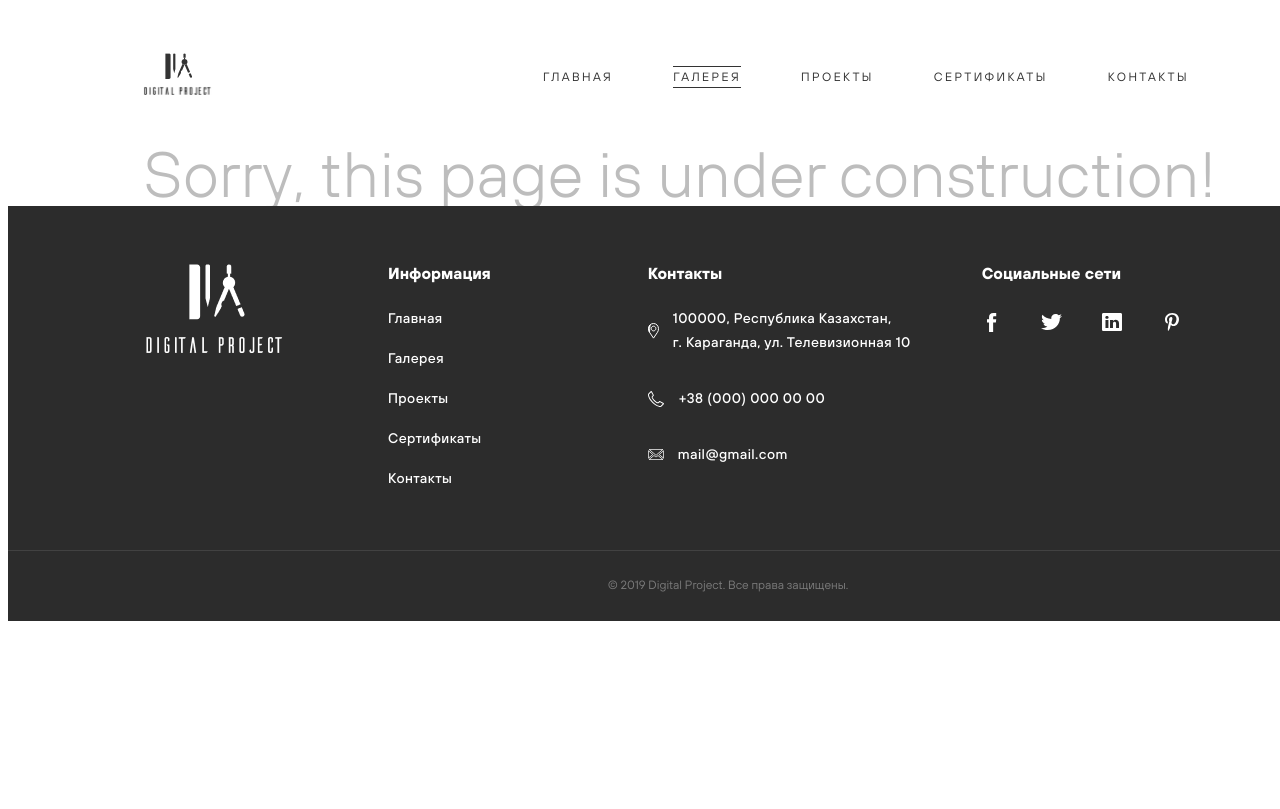
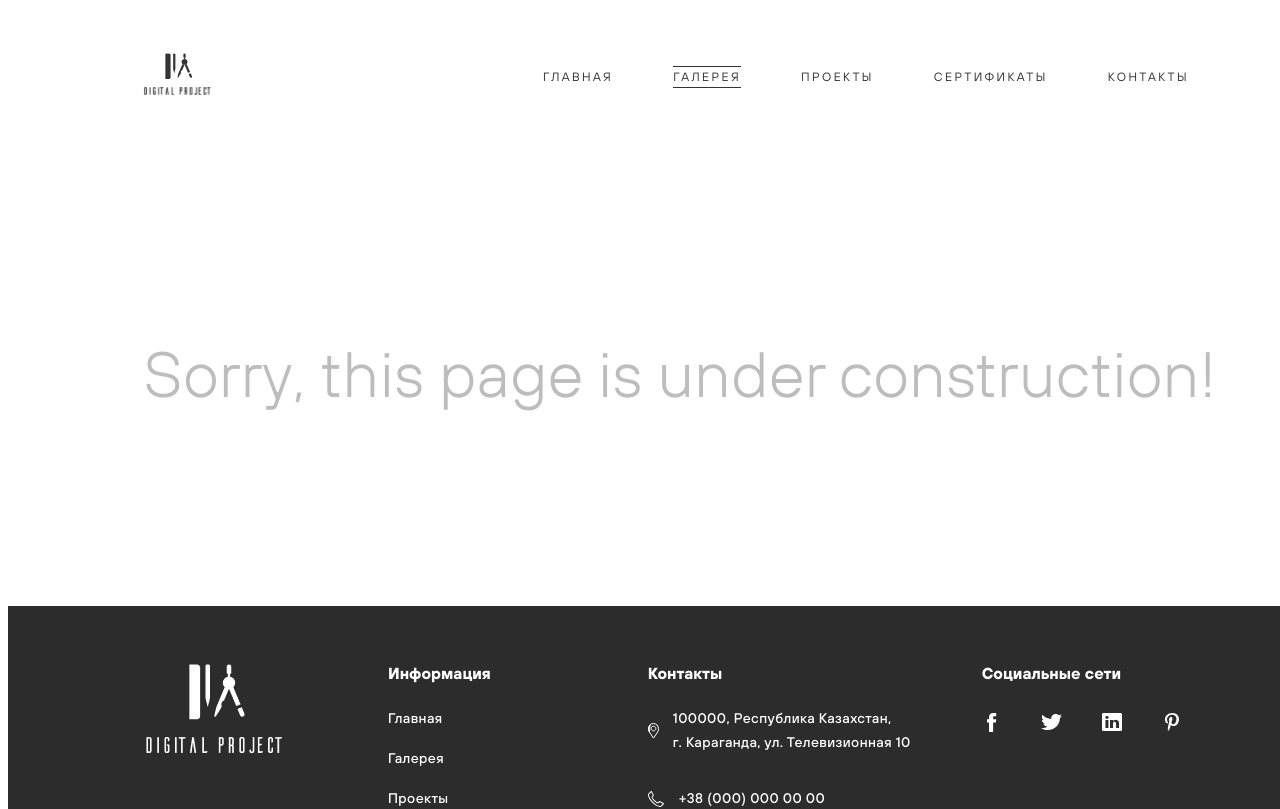
Before and after one commit to KP-Svitlana/digital_project, a Next.js app: page /gallery in a window 1280 px wide. Shown: the top 809 px of the page. Built offline with nearby package versions, Linux system fonts and the light colour scheme.

Commit message:
update: footer

```diff
--- a/src/app/contacts/page.js
+++ b/src/app/contacts/page.js
@@ -1,7 +1,7 @@
 export default function Contacts() {
   return (
-    <main>
-      <div className="container">
+    <main className="main ">
+      <div className="container page__container">
         <h1 className="section__title">
           Sorry, this page is under construction!
         </h1>
--- a/src/app/gallery/page.js
+++ b/src/app/gallery/page.js
@@ -1,7 +1,7 @@
 export default function Gallery() {
   return (
-    <main>
-      <div className="container">
+    <main className="main ">
+      <div className="container page__container">
         <h1 className="section__title">
           Sorry, this page is under construction!
         </h1>
--- a/src/app/globals.css
+++ b/src/app/globals.css
@@ -36,6 +36,17 @@
 body {
   color: #fff;
   box-sizing: border-box;
+  display: flex;
+  flex-direction: column;
+  min-height: 100vh;
+}
+
+.main {
+  flex-grow: 1;
+}
+
+.page__container {
+  padding: 200px;
 }
 
 .container {
@@ -460,6 +471,7 @@
   flex-wrap: wrap;
   padding-top: 58px;
   position: relative;
+  flex-shrink: 0;
 }
 
 .footer__logo {
--- a/src/app/ourcertificate/page.js
+++ b/src/app/ourcertificate/page.js
@@ -1,7 +1,7 @@
 export default function OurCertificate() {
   return (
-    <main>
-      <div className="container">
+    <main className="main ">
+      <div className="container page__container">
         <h1 className="section__title">
           Sorry, this page is under construction!
         </h1>
--- a/src/app/ourprojects/page.js
+++ b/src/app/ourprojects/page.js
@@ -1,7 +1,7 @@
 export default function OurProjects() {
   return (
-    <main>
-      <div className="container">
+    <main className="main ">
+      <div className="container page__container">
         <h1 className="section__title">
           Sorry, this page is under construction!
         </h1>
--- a/src/sass/_common.scss
+++ b/src/sass/_common.scss
@@ -1,4 +1,15 @@
 body {
   color: $white;
   box-sizing: border-box;
+  display: flex;
+  flex-direction: column;
+  min-height: 100vh;
 }
+
+.main {
+  flex-grow: 1;
+}
+
+.page__container {
+  padding: 200px;
+}
--- a/src/sass/layout/_footer.scss
+++ b/src/sass/layout/_footer.scss
@@ -5,6 +5,7 @@
   flex-wrap: wrap;
   padding-top: 58px;
   position: relative;
+  flex-shrink: 0;
 }
 
 .footer__logo {
```
Also changed, not shown: 1 other file (tests, documents, lock files or other folders).
